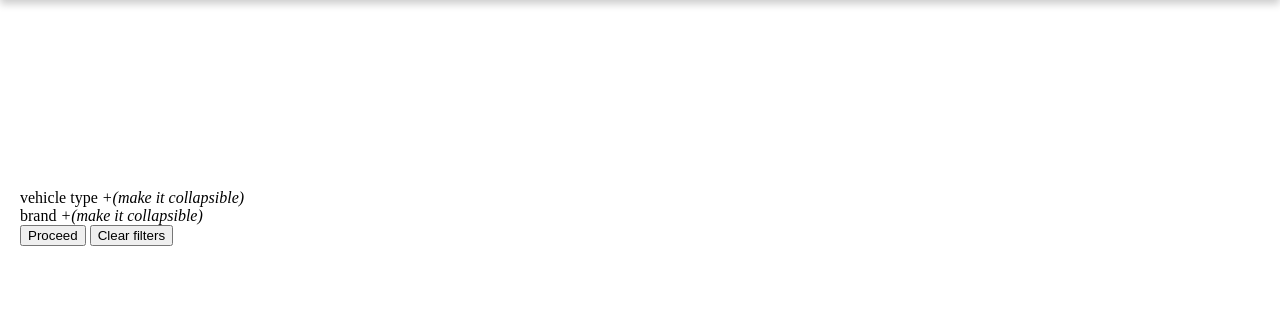
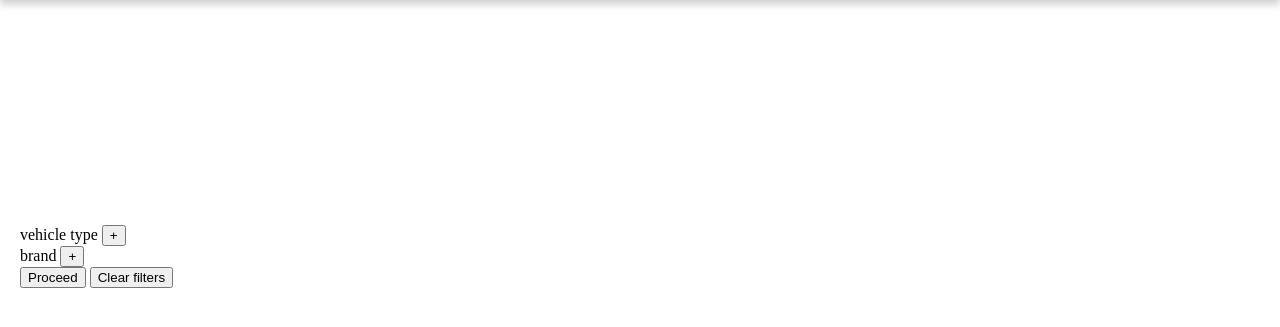
Before and after one commit to JosephDeFacto/rent-and-drive, a Symfony app: template templates/car/index.html.twig in a window 1280 px wide. Shown: the part 81-408 px from the top of the page. Run offline with Twig, Linux system fonts and the light colour scheme; the template is opened without the code that fills it, so the values that code supplies are empty; some libraries are stand-ins or nearby versions.

Commit message:
Make filter section collapsible on click

```diff
--- a/templates/car/index.html.twig
+++ b/templates/car/index.html.twig
@@ -3,6 +3,14 @@
 {% block title %}Cars{% endblock %}
 
 {% block body %}
+    <div class="products-banner" style="background-image: url('/../uploads/banner.jpg')">
+        <div class="products-banner-label">
+            <span class="rnd-text label-text linethrough">It's expensive</span>
+            <br>
+            <span class="rnd-text label-text noline">It's affordable</span>
+        </div>
+    </div>
+
     <div class="products-content-main">
         <div class="products-columns">
             {% if cars is defined %}
@@ -25,15 +33,16 @@
             {% endif %}
         </div>
     </div>
+
     <div class="sidebar">
         <div class="filter-container">
             <form id="products-form">
                 <div class="filter-options-item">
                     <dt class="filter-options-title">
                         <span class="title">vehicle type</span>
-                        <i class="collapsible-plus">+(make it collapsible)</i>
+                        <button class="filter-expand" type="button">+</button>
                     </dt>
-                    <div class="filter-options-content">
+                    <div class="filter-options-content vehicle-type-content">
                         {% if types is defined %}
                             {% for type in types %}
                                 <label class="container-checkbox">{{ type.nameType }}
@@ -48,9 +57,9 @@
                 <div class="filter-options-item">
                     <dt class="filter-options-title">
                         <span class="title">brand</span>
-                        <i class="collapsible-plus">+(make it collapsible)</i>
+                        <button class="filter-expand" type="button">+</button>
                     </dt>
-                    <div class="filter-options-content">
+                    <div class="filter-options-content brand-content">
                         {% if brands is defined %}
                             {% for brand in brands %}
                                 <label class="container-checkbox">{{ brand.name }}
@@ -60,16 +69,17 @@
                                 </label>
                             {% endfor %}
                         {% endif %}
-                        <button type="submit" class="btn primary">Proceed</button>
-                        <button type="button" class="btn secondary" id="clear-filters-btn">Clear filters</button>
                     </div>
                 </div>
+
+                <button type="submit" class="btn primary">Proceed</button>
+                <button type="button" class="btn secondary" id="clear-filters-btn">Clear filters</button>
             </form>
         </div>
     </div>
+
     <script>
-        let sidebar = $(".sidebar").css("top");
-        console.log(sidebar);
+
         let filter = () => {
             $('form').submit(function (event) {
                 event.preventDefault();
@@ -81,7 +91,7 @@
 
 
                 $.ajax({
-                    url: "{{ path('app_cars') }}?vehicleType=" + vehicleType + "&brand=" + brand,
+                    url: "{{ path('filter_api') }}?vehicleType=" + vehicleType + "&brand=" + brand,
                     dataType: 'json',
                     method: 'GET',
                     data: { vehicleType: vehicleType, brand: brand },
@@ -161,6 +171,24 @@
         }
         clearFilters();
 
+        let collapsibleFilters = () => {
+
+            $('.filter-options-title').click(function () {
+
+                let content = $(this).siblings('.filter-options-content');
+                let btnExpand = $(this).find('.filter-expand');
+
+                if (content.css('display') === 'none') {
+                    content.css('display', 'block');
+                    btnExpand.text('-');
+                } else {
+                    content.css('display', 'none');
+                    btnExpand.text('+');
+                }
+            });
+        }
+        collapsibleFilters();
+
     </script>
 
 {% endblock %}
```
